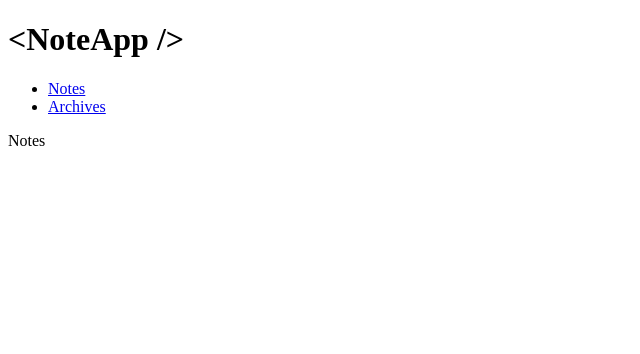
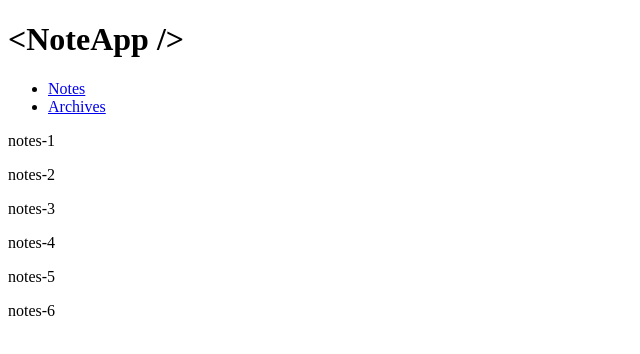
Before and after one commit to madyanes/note-app-with-routing, a React (Vite) app: page / in a window 1280 px wide. Shown: the top 354 px of the page, without its empty margins (0-640 px from the left). Built offline with nearby package versions, Linux system fonts and the light colour scheme.

Commit message:
create <NoteList/> elemen ini memuat semua note

```diff
--- /dev/null
+++ b/src/components/NoteList.jsx
@@ -0,0 +1,28 @@
+import React from 'react'
+import { getAllNotes } from '../utils/local-data'
+
+class NoteList extends React.Component {
+  constructor(props) {
+    super(props)
+
+    this.state = {
+      notes: getAllNotes()
+    }
+  }
+
+  render() {
+    return (
+      <>
+        {
+          this.state.notes.map((note) => {
+            return (
+              <p key={note.id}>{note.id}</p>
+            )
+          })
+        }
+      </>
+    )
+  }
+}
+
+export default NoteList
--- a/src/pages/Notes.jsx
+++ b/src/pages/Notes.jsx
@@ -1,9 +1,10 @@
 import React from 'react'
+import NoteList from '../components/NoteList'
 
 class Notes extends React.Component {
   render() {
     return (
-      <p>Notes</p>
+      <NoteList />
     )
   }
 }
```
